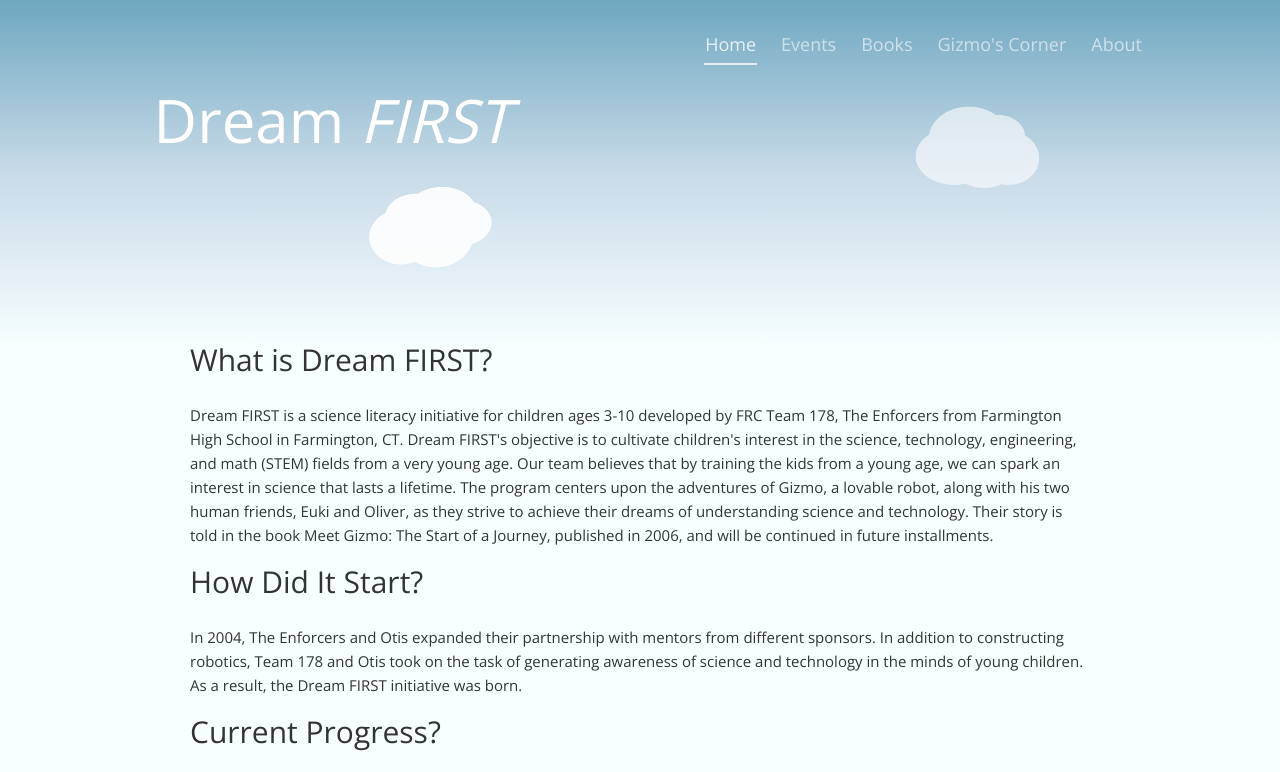
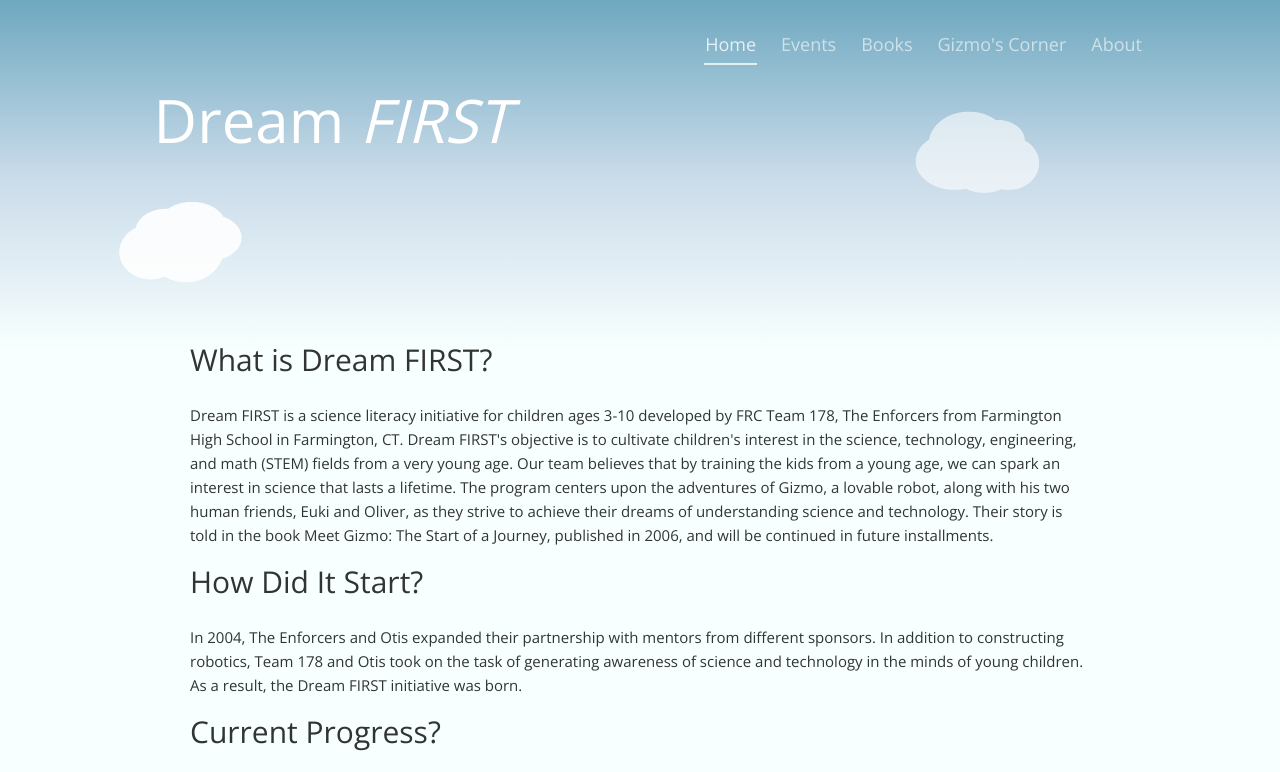
Before and after one commit to DreamFIRST/DreamNext, a plain HTML site: page index.html in a window 1280 px wide. Shown: the top 772 px of the page. Drawn offline with nearby package versions, Linux system fonts and the light colour scheme.

Commit message:
Puff the clouds

```diff
--- a/css/clouds.css
+++ b/css/clouds.css
@@ -4,7 +4,7 @@
 }
 
 .cloud {
-	float: left;
+	position: absolute;
 	background: no-repeat;
 }
 
@@ -12,8 +12,8 @@
 	background-image: url("../assets/clouds/1.png");
 	width: 160px; height: 100px;
 
-	position: relative; z-index: 1;
-	top: 30px; left: 70%;
+	z-index: 1;
+	top: 100px; left: 70%;
 	opacity: 0.6;
 }
 
@@ -22,8 +22,8 @@
 
 	width: 160px; height: 120px;
 
-	position: relative; z-index: 1;
-	top: 100px; left: 15%;
+	z-index: 2;
+	top: 180px; left: 8%;
 	opacity: 0.9;
 }
 
```
